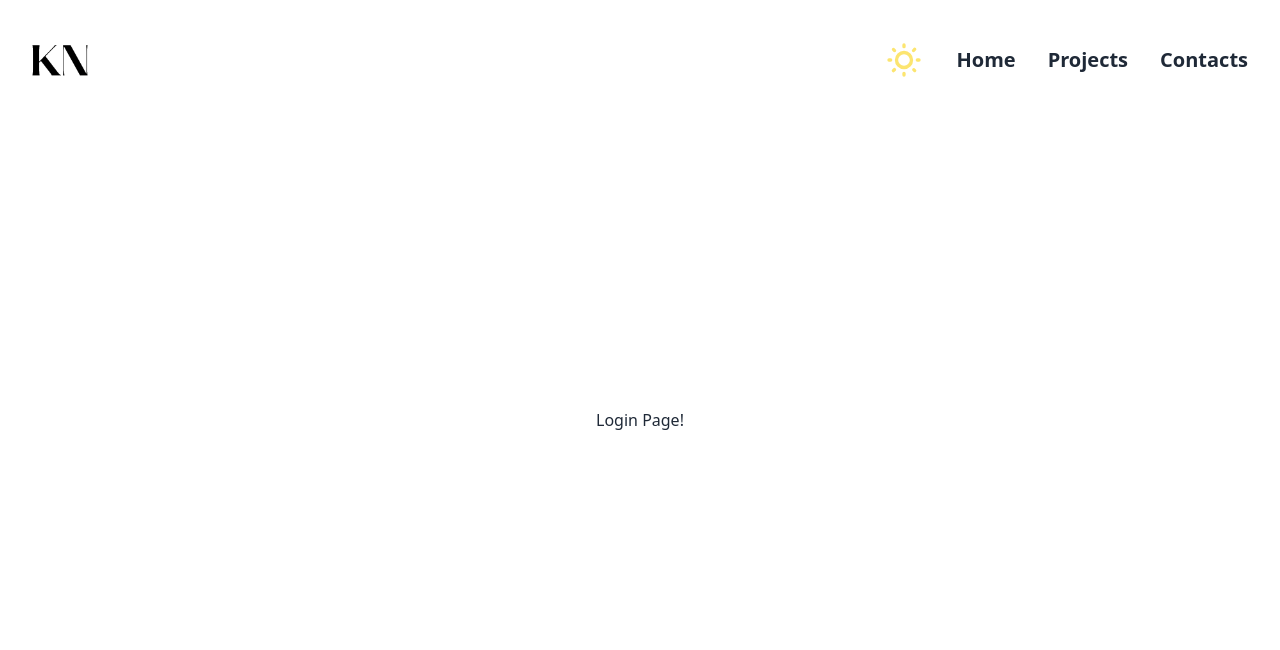
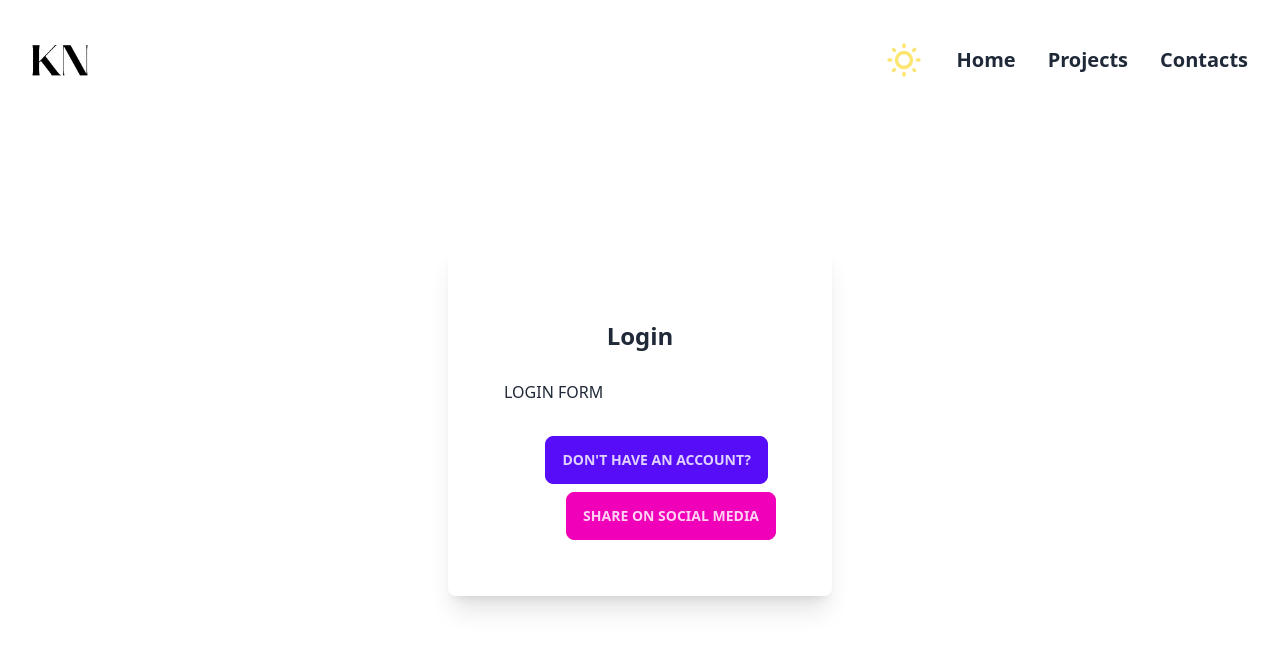
Before and after one commit to krisszcode/portfolio, a Next.js app in the folder frontend/: page /login in a window 1280 px wide. Shown: the top 650 px of the page. Built offline with nearby package versions, Linux system fonts and the light colour scheme.

Commit message:
Refactor login page to use LoginForm component

```diff
--- a/frontend/src/app/(auth)/login/page.tsx
+++ b/frontend/src/app/(auth)/login/page.tsx
@@ -1,9 +1,9 @@
-'use client'
+import { LoginForm } from "@components/auth/login-form";
 
 const LoginPage = () => {
 
   return (
-    <div>Login Page!</div>
+    <LoginForm/>
   );
 };
 
--- /dev/null
+++ b/frontend/src/app/components/auth/card-wrapper.tsx
@@ -0,0 +1,36 @@
+"use client";
+
+import CardHeader from "./header";
+
+interface CardWrapperProps {
+  children: React.ReactNode;
+  headerLabel: string;
+  backButtonLabel: string;
+  backButtonHref: string;
+  showSocial?: boolean;
+}
+
+export const CardWrapper = ({
+  children,
+  headerLabel,
+  backButtonLabel,
+  backButtonHref,
+  showSocial = true,
+}: CardWrapperProps) => {
+    return (
+        <div className="card w-96 bg-base-100 shadow-xl rounded-lg p-6">
+            <div className="card-body">
+                <CardHeader/>
+                {children}
+                <div className="card-actions flex justify-end mt-6">
+                    <button className="btn btn-primary mr-2">{backButtonLabel}</button>
+                    {showSocial && (
+                        <a href={backButtonHref} className="btn btn-secondary">
+                            Share on Social Media
+                        </a>
+                    )}
+                </div>
+            </div>
+        </div>
+    );
+};
--- /dev/null
+++ b/frontend/src/app/components/auth/header.tsx
@@ -0,0 +1,9 @@
+const CardHeader: React.FC = () => {
+    return (
+        <div className="p-5 text-center">
+            <h2 className="text-2xl font-bold">Login</h2>
+        </div>
+    );
+};
+
+export default CardHeader;
--- /dev/null
+++ b/frontend/src/app/components/auth/login-form.tsx
@@ -0,0 +1,14 @@
+import { CardWrapper } from "./card-wrapper";
+
+export const LoginForm = () => {
+    return (
+        <CardWrapper
+            headerLabel="Welcome back"
+            backButtonLabel="Don't have an account?"
+            backButtonHref="/register"
+            showSocial
+        >
+            LOGIN FORM
+        </CardWrapper>
+    );
+}
```
